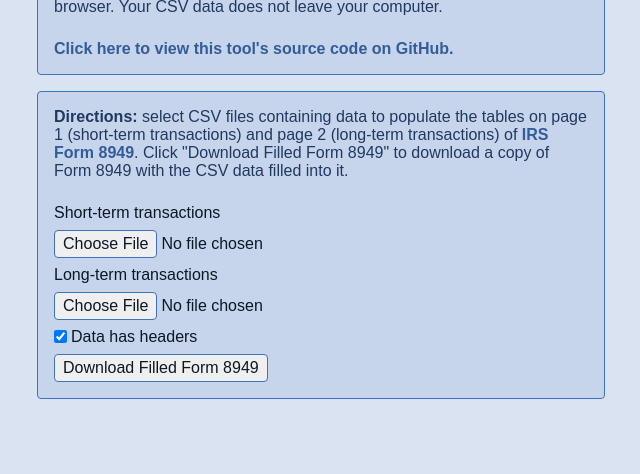
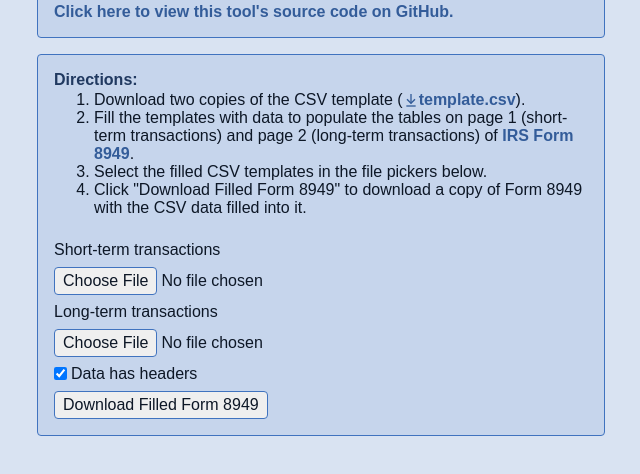
Before and after one commit to ardislu/fill-8949-with-csv, a plain HTML site: page index.html in a window 1280 px wide. Shown: the part 268-742 px from the top of the page, without its empty margins (319-959 px from the left). Drawn offline with nearby package versions, Linux system fonts and the light colour scheme; a web font is replaced by a local one.

Commit message:
Add CSV template to directions

```diff
--- a/index.html
+++ b/index.html
@@ -71,6 +71,13 @@
       margin-block-end: 16px;
     }
 
+    svg {
+      block-size: 1rem;
+      inline-size: 1rem;
+      /* Optically center the SVG */
+      transform: translateY(3px);
+    }
+
     form {
       display: flex;
       flex-direction: column;
@@ -109,6 +116,11 @@
       background: hsl(216deg 5% 85% / 0.9);
     }
 
+    ol {
+      margin: 0;
+      margin-block-end: 24px;
+    }
+
     .card {
       align-self: center;
       inline-size: min(60ch, 100% - 32px);
@@ -122,10 +134,6 @@
     .privacy,
     .directions {
       color: hsl(216deg 50% 25%);
-    }
-
-    .directions {
-      margin-block-end: 24px;
     }
 
     .inline-container {
@@ -162,8 +170,17 @@
   </section>
 
   <main class="card">
-    <p class="directions"><b>Directions:</b> select CSV files containing data to populate the tables on page 1 (short-term transactions) and page 2 (long-term transactions) of
-      <a href="https://www.irs.gov/form8949">IRS Form 8949</a>. Click "Download Filled Form 8949" to download a copy of Form 8949 with the CSV data filled into it.
+    <p class="directions"><b>Directions:</b>
+    <ol>
+      <li>Download two copies of the CSV template (<a id="template-link" href="#"><svg viewBox="0 0 24 24" fill="none" stroke="currentColor" stroke-width="2">
+            <path d="M12 17V3" />
+            <path d="m6 11 6 6 6-6" />
+            <path d="M19 21H5" />
+          </svg>template.csv</a>).</li>
+      <li>Fill the templates with data to populate the tables on page 1 (short-term transactions) and page 2 (long-term transactions) of <a href="https://www.irs.gov/form8949">IRS Form 8949</a>.</li>
+      <li>Select the filled CSV templates in the file pickers below.</li>
+      <li>Click "Download Filled Form 8949" to download a copy of Form 8949 with the CSV data filled into it.</li>
+    </ol>
     </p>
     <form>
       <label for="short">Short-term transactions</label>
@@ -284,6 +301,14 @@
       return data;
     }
 
+    document.querySelector('#template-link').addEventListener('click', e => {
+      e.preventDefault();
+      const csv = 'Description of property,Date acquired,Date sold or disposed of,Proceeds (sales price),Cost or other basis,Code(s) from instructions,Amount of adjustment,Gain or (loss)';
+      const encoded = new TextEncoder().encode(csv);
+      const file = new File([encoded], 'template.csv', { type: 'text/csv' });
+      download(file);
+    });
+
     document.querySelector('form').addEventListener('submit', async e => {
       e.preventDefault();
 
```
